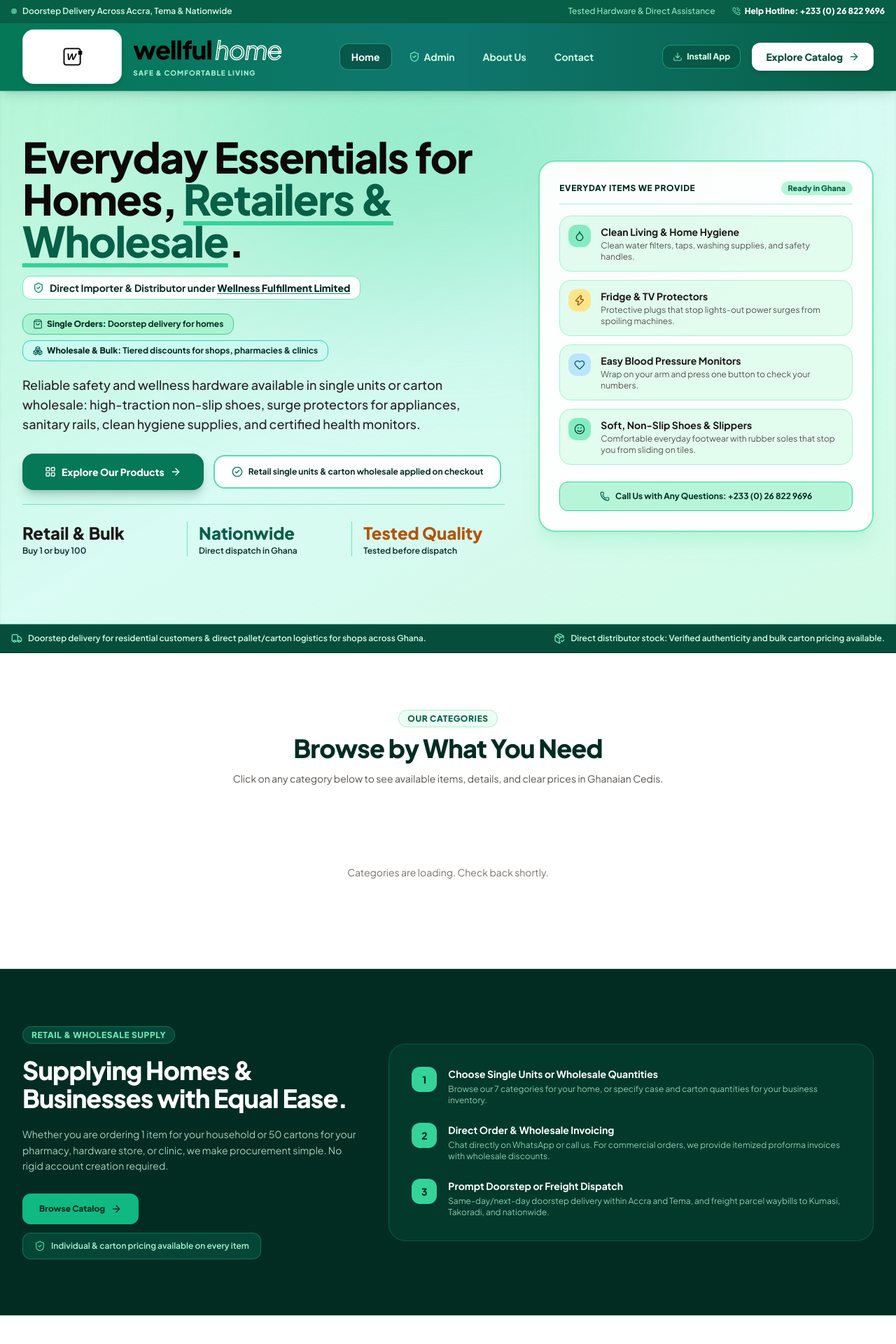
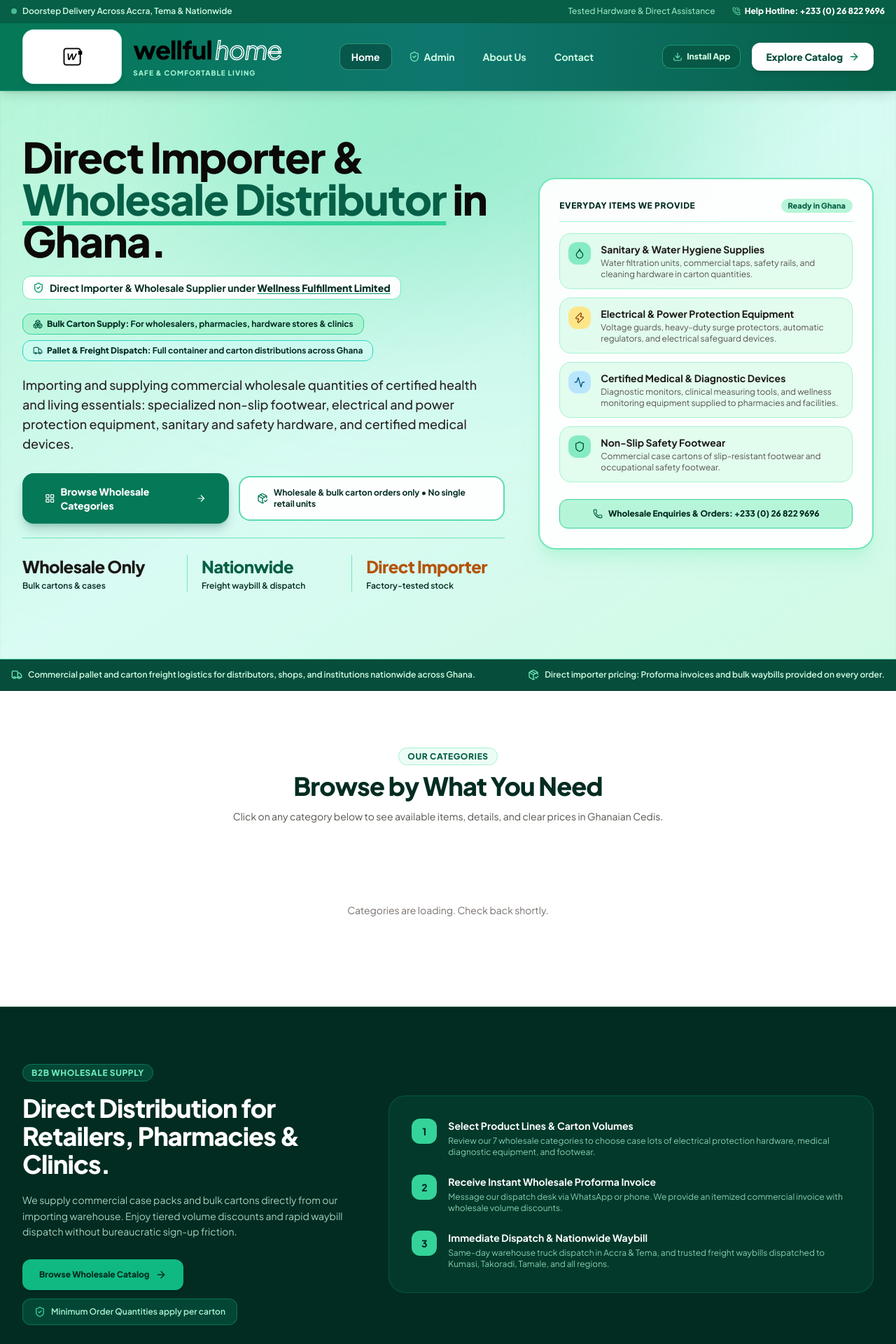
Before and after one commit to Wolfgh12/Wellful_home, a Django app: page / in a window 1280 px wide. Shown: the top 1920 px of the page at 70% size. Run offline with Django 5.2, Linux system fonts and the light colour scheme; data that the repository does not hold is empty; some libraries are stand-ins or nearby versions.

Commit message:
Reposition storefront strictly for wholesale B2B distribution, broaden electrical and medical categories, and fix stat column layout

```diff
--- a/templates/home.html
+++ b/templates/home.html
@@ -11,61 +11,62 @@
     <div class="max-w-7xl mx-auto px-4 sm:px-6 lg:px-8 relative z-10">
         <div class="grid grid-cols-1 lg:grid-cols-12 gap-12 items-center">
 
-            <!-- Left Headline & Introduction (Retail & Bulk Wholesale Incorporated) -->
+            <!-- Left Headline & Introduction (Strict Wholesale & Distributor Focus) -->
             <div class="lg:col-span-7 space-y-5 text-left">
                 <h1 class="text-4xl sm:text-5xl lg:text-6xl font-black text-stone-950 tracking-tight leading-tight">
-                    Everyday Essentials for Homes, <span class="text-emerald-800 underline decoration-emerald-400 underline-offset-8">Retailers &amp; Wholesale</span>.
+                    Direct Importer &amp; <span class="text-emerald-800 underline decoration-emerald-400 underline-offset-8">Wholesale Distributor</span> in Ghana.
                 </h1>
 
                 <!-- Wellness Fulfillment Limited Endorsement -->
                 <div class="inline-flex items-center gap-2 text-xs sm:text-sm font-bold text-emerald-950 bg-white/95 border border-emerald-300 px-3.5 py-1.5 rounded-xl shadow-xs">
                     <i data-lucide="shield-check" class="w-4 h-4 text-emerald-600 shrink-0"></i>
-                    <span>Direct Importer &amp; Distributor under <strong class="text-emerald-950 font-extrabold underline decoration-emerald-600 underline-offset-2">Wellness Fulfillment Limited</strong></span>
+                    <span>Direct Importer &amp; Wholesale Supplier under <strong class="text-emerald-950 font-extrabold underline decoration-emerald-600 underline-offset-2">Wellness Fulfillment Limited</strong></span>
                 </div>
 
-                <!-- Retail & Wholesale Flexibility Badge -->
+                <!-- B2B Supply Capability Badges -->
                 <div class="flex flex-wrap items-center gap-2">
                     <span class="inline-flex items-center gap-1.5 text-xs font-bold text-emerald-950 bg-emerald-200/90 border border-emerald-400 px-3.5 py-1.5 rounded-xl shadow-xs">
-                        <i data-lucide="shopping-bag" class="w-3.5 h-3.5 text-emerald-800"></i>
-                        <span><strong>Single Orders:</strong> Doorstep delivery for homes</span>
+                        <i data-lucide="boxes" class="w-3.5 h-3.5 text-emerald-800"></i>
+                        <span><strong>Bulk Carton Supply:</strong> For wholesalers, pharmacies, hardware stores &amp; clinics</span>
                     </span>
                     <span class="inline-flex items-center gap-1.5 text-xs font-bold text-emerald-950 bg-teal-100/90 border border-teal-400 px-3.5 py-1.5 rounded-xl shadow-xs">
-                        <i data-lucide="boxes" class="w-3.5 h-3.5 text-teal-800"></i>
-                        <span><strong>Wholesale &amp; Bulk:</strong> Tiered discounts for shops, pharmacies &amp; clinics</span>
+                        <i data-lucide="truck" class="w-3.5 h-3.5 text-teal-800"></i>
+                        <span><strong>Pallet &amp; Freight Dispatch:</strong> Full container and carton distributions across Ghana</span>
                     </span>
                 </div>
 
                 <p class="text-base sm:text-lg text-stone-800 font-medium leading-relaxed max-w-2xl">
-                    Reliable safety and wellness hardware available in single units or carton wholesale: high-traction non-slip shoes, surge protectors for appliances, sanitary rails, clean hygiene supplies, and certified health monitors.
+                    Importing and supplying commercial wholesale quantities of certified health and living essentials: specialized non-slip footwear, electrical and power protection equipment, sanitary and safety hardware, and certified medical devices.
                 </p>
 
-                <!-- Clear Direct Actions (Retail & Wholesale Selected Directly Per Product) -->
+                <!-- Wholesale Actions -->
                 <div class="flex flex-col sm:flex-row items-stretch sm:items-center gap-3.5 pt-2">
                     <a href="#pillars" class="inline-flex items-center justify-center gap-2 px-8 py-4 rounded-2xl bg-emerald-700 hover:bg-emerald-600 text-white font-black text-sm shadow-lg shadow-emerald-900/25 transition transform hover:-translate-y-0.5">
                         <i data-lucide="layout-grid" class="w-4 h-4"></i>
-                        <span>Explore Our Products</span>
+                        <span>Browse Wholesale Categories</span>
                         <i data-lucide="arrow-right" class="w-4 h-4"></i>
                     </a>
 
-                    <!-- Informational Non-Clickable Supply Pill -->
+                    <!-- Informational Wholesale Supply Pill -->
                     <div class="inline-flex items-center justify-center gap-2 px-6 py-3.5 rounded-2xl bg-white/95 border-2 border-emerald-400/80 text-emerald-950 text-xs font-bold shadow-xs select-none">
-                        <i data-lucide="check-circle-2" class="w-4 h-4 text-emerald-700 shrink-0"></i>
-                        <span>Retail single units &amp; carton wholesale applied on checkout</span>
+                        <i data-lucide="package-check" class="w-4 h-4 text-emerald-700 shrink-0"></i>
+                        <span>Wholesale &amp; bulk carton orders only • No single retail units</span>
                     </div>
                 </div>
 
-                <div class="pt-6 grid grid-cols-3 gap-4 border-t border-emerald-300">
-                    <div>
-                        <div class="text-xl sm:text-2xl font-black text-stone-900">Retail &amp; Bulk</div>
-                        <div class="text-xs text-emerald-950 font-semibold mt-0.5">Buy 1 or buy 100</div>
+                <!-- Fixed Stats Columns: Removed text collision and overflow lines -->
+                <div class="pt-6 grid grid-cols-1 sm:grid-cols-3 gap-6 sm:gap-4 border-t border-emerald-300">
+                    <div class="pr-2">
+                        <div class="text-xl sm:text-2xl font-black text-stone-900 tracking-tight">Wholesale Only</div>
+                        <div class="text-xs text-emerald-950 font-semibold mt-1">Bulk cartons &amp; cases</div>
                     </div>
-                    <div class="border-l border-emerald-300 pl-4">
-                        <div class="text-xl sm:text-2xl font-black text-emerald-800">Nationwide</div>
-                        <div class="text-xs text-emerald-950 font-semibold mt-0.5">Direct dispatch in Ghana</div>
+                    <div class="sm:border-l sm:border-emerald-300 sm:pl-5 pr-2">
+                        <div class="text-xl sm:text-2xl font-black text-emerald-800 tracking-tight">Nationwide</div>
+                        <div class="text-xs text-emerald-950 font-semibold mt-1">Freight waybill &amp; dispatch</div>
                     </div>
-                    <div class="border-l border-emerald-300 pl-4">
-                        <div class="text-xl sm:text-2xl font-black text-amber-700">Tested Quality</div>
-                        <div class="text-xs text-emerald-950 font-semibold mt-0.5">Tested before dispatch</div>
+                    <div class="sm:border-l sm:border-emerald-300 sm:pl-5">
+                        <div class="text-xl sm:text-2xl font-black text-amber-700 tracking-tight">Direct Importer</div>
+                        <div class="text-xs text-emerald-950 font-semibold mt-1">Factory-tested stock</div>
                     </div>
                 </div>
             </div>
@@ -85,46 +86,48 @@
                                 <i data-lucide="droplet" class="w-4 h-4"></i>
                             </div>
                             <div>
-                                <h4 class="text-sm font-bold text-stone-900">Clean Living &amp; Home Hygiene</h4>
-                                <p class="text-xs text-stone-600 mt-0.5">Clean water filters, taps, washing supplies, and safety handles.</p>
+                                <h4 class="text-sm font-bold text-stone-900">Sanitary &amp; Water Hygiene Supplies</h4>
+                                <p class="text-xs text-stone-600 mt-0.5">Water filtration units, commercial taps, safety rails, and cleaning hardware in carton quantities.</p>
                             </div>
                         </div>
 
+                        <!-- Broadened Electrical Equipment -->
                         <div class="flex items-start gap-3.5 p-3 rounded-2xl bg-emerald-100/60 border border-emerald-200 hover:border-emerald-400 transition">
                             <div class="p-2 rounded-xl bg-amber-200 text-amber-800 shrink-0">
                                 <i data-lucide="zap" class="w-4 h-4"></i>
                             </div>
                             <div>
-                                <h4 class="text-sm font-bold text-stone-900">Fridge &amp; TV Protectors</h4>
-                                <p class="text-xs text-stone-600 mt-0.5">Protective plugs that stop lights-out power surges from spoiling machines.</p>
+                                <h4 class="text-sm font-bold text-stone-900">Electrical &amp; Power Protection Equipment</h4>
+                                <p class="text-xs text-stone-600 mt-0.5">Voltage guards, heavy-duty surge protectors, automatic regulators, and electrical safeguard devices.</p>
                             </div>
                         </div>
 
+                        <!-- Broadened Medical & Healthcare Equipment -->
                         <div class="flex items-start gap-3.5 p-3 rounded-2xl bg-emerald-100/60 border border-emerald-200 hover:border-emerald-400 transition">
                             <div class="p-2 rounded-xl bg-sky-200 text-sky-800 shrink-0">
-                                <i data-lucide="heart" class="w-4 h-4"></i>
+                                <i data-lucide="activity" class="w-4 h-4"></i>
                             </div>
                             <div>
-                                <h4 class="text-sm font-bold text-stone-900">Easy Blood Pressure Monitors</h4>
-                                <p class="text-xs text-stone-600 mt-0.5">Wrap on your arm and press one button to check your numbers.</p>
+                                <h4 class="text-sm font-bold text-stone-900">Certified Medical &amp; Diagnostic Devices</h4>
+                                <p class="text-xs text-stone-600 mt-0.5">Diagnostic monitors, clinical measuring tools, and wellness monitoring equipment supplied to pharmacies and facilities.</p>
                             </div>
                         </div>
 
                         <div class="flex items-start gap-3.5 p-3 rounded-2xl bg-emerald-100/60 border border-emerald-200 hover:border-emerald-400 transition">
                             <div class="p-2 rounded-xl bg-emerald-300/80 text-emerald-900 shrink-0">
-                                <i data-lucide="smile" class="w-4 h-4"></i>
+                                <i data-lucide="shield" class="w-4 h-4"></i>
                             </div>
                             <div>
-                                <h4 class="text-sm font-bold text-stone-900">Soft, Non-Slip Shoes &amp; Slippers</h4>
-                                <p class="text-xs text-stone-600 mt-0.5">Comfortable everyday footwear with rubber soles that stop you from sliding on tiles.</p>
+                                <h4 class="text-sm font-bold text-stone-900">Non-Slip Safety Footwear</h4>
+                                <p class="text-xs text-stone-600 mt-0.5">Commercial case cartons of slip-resistant footwear and occupational safety footwear.</p>
                             </div>
                         </div>
                     </div>
 
                     <div class="pt-2">
-                        <a href="tel:+233268229696" class="flex items-center justify-center gap-2 w-full py-3 rounded-xl bg-emerald-200/80 hover:bg-emerald-300 border border-emerald-400 text-emerald-950 font-bold text-xs transition">
+                        <a href="tel:+233268229696" class="flex items-center justify-center gap-2 w-full py-3 rounded-xl bg-emerald-200/80 hover:bg-emerald-300 border border-emerald-400 text-emerald-950 font-black text-xs transition">
                             <i data-lucide="phone" class="w-3.5 h-3.5 text-emerald-800"></i>
-                            <span>Call Us with Any Questions: +233 (0) 26 822 9696</span>
+                            <span>Wholesale Enquiries &amp; Orders: +233 (0) 26 822 9696</span>
                         </a>
                     </div>
 
@@ -135,16 +138,16 @@
     </div>
 </section>
 
-<!-- Nationwide Delivery & Wholesale Logistics Bar -->
-<div class="bg-emerald-900 border-b border-emerald-950 py-3 px-4 text-xs font-semibold text-emerald-100">
+<!-- Nationwide Wholesale Logistics Bar -->
+<div class="bg-emerald-900 border-b border-emerald-950 py-3.5 px-4 text-xs font-semibold text-emerald-100">
     <div class="max-w-7xl mx-auto flex flex-wrap items-center justify-between gap-3">
         <div class="flex items-center gap-2">
             <i data-lucide="truck" class="w-4 h-4 text-emerald-300 shrink-0"></i>
-            <span>Doorstep delivery for residential customers &amp; direct pallet/carton logistics for shops across Ghana.</span>
+            <span>Commercial pallet and carton freight logistics for distributors, shops, and institutions nationwide across Ghana.</span>
         </div>
         <div class="flex items-center gap-2">
             <i data-lucide="package-check" class="w-4 h-4 text-emerald-300 shrink-0"></i>
-            <span>Direct distributor stock: Verified authenticity and bulk carton pricing available.</span>
+            <span>Direct importer pricing: Proforma invoices and bulk waybills provided on every order.</span>
         </div>
     </div>
 </div>
@@ -241,58 +244,58 @@
     </div>
 </section>
 
-<!-- How Ordering Works (Retail & Wholesale Pathways) -->
+<!-- How Wholesale Procurement Works -->
 <section id="about" class="py-20 bg-emerald-950 text-white border-t border-emerald-900">
     <div class="max-w-7xl mx-auto px-4 sm:px-6 lg:px-8">
         <div class="grid grid-cols-1 lg:grid-cols-12 gap-10 items-center">
 
             <div class="lg:col-span-5 space-y-5">
                 <span class="text-xs uppercase font-extrabold tracking-wider text-emerald-300 bg-emerald-900/80 px-3 py-1 rounded-full border border-emerald-500/40">
-                    Retail &amp; Wholesale Supply
+                    B2B Wholesale Supply
                 </span>
                 <h2 class="text-3xl sm:text-4xl font-black tracking-tight leading-tight">
-                    Supplying Homes &amp; Businesses with Equal Ease.
+                    Direct Distribution for Retailers, Pharmacies &amp; Clinics.
                 </h2>
                 <p class="text-emerald-100/80 text-sm leading-relaxed">
-                    Whether you are ordering 1 item for your household or 50 cartons for your pharmacy, hardware store, or clinic, we make procurement simple. No rigid account creation required.
+                    We supply commercial case packs and bulk cartons directly from our importing warehouse. Enjoy tiered volume discounts and rapid waybill dispatch without bureaucratic sign-up friction.
                 </p>
                 <div class="flex flex-wrap items-center gap-3 pt-2">
                     <a href="{% url 'catalog:product_list' %}" class="inline-flex items-center gap-2 px-6 py-3.5 rounded-xl bg-emerald-500 hover:bg-emerald-400 text-brand-950 font-black text-xs shadow-md transition">
-                        <span>Browse Catalog</span>
+                        <span>Browse Wholesale Catalog</span>
                         <i data-lucide="arrow-right" class="w-4 h-4"></i>
                     </a>
                     <div class="inline-flex items-center gap-2 px-4 py-2.5 rounded-xl bg-emerald-900/80 border border-emerald-500/40 text-emerald-200 font-semibold text-xs select-none">
                         <i data-lucide="shield-check" class="w-4 h-4 text-emerald-400"></i>
-                        <span>Individual &amp; carton pricing available on every item</span>
+                        <span>Minimum Order Quantities apply per carton</span>
                     </div>
                 </div>
             </div>
 
-            <!-- 3 Dual Steps -->
+            <!-- 3 Wholesale Steps -->
             <div class="lg:col-span-7">
                 <div class="bg-emerald-900/40 border border-emerald-800/80 rounded-3xl p-6 sm:p-8 space-y-6">
 
                     <div class="flex items-start gap-4">
                         <div class="w-9 h-9 rounded-xl bg-emerald-400 text-emerald-950 font-black flex items-center justify-center shrink-0 text-sm">1</div>
                         <div>
-                            <h4 class="font-bold text-sm text-white">Choose Single Units or Wholesale Quantities</h4>
-                            <p class="text-xs text-emerald-200/80 mt-1">Browse our 7 categories for your home, or specify case and carton quantities for your business inventory.</p>
+                            <h4 class="font-bold text-sm text-white">Select Product Lines &amp; Carton Volumes</h4>
+                            <p class="text-xs text-emerald-200/80 mt-1">Review our 7 wholesale categories to choose case lots of electrical protection hardware, medical diagnostic equipment, and footwear.</p>
                         </div>
                     </div>
 
                     <div class="flex items-start gap-4">
                         <div class="w-9 h-9 rounded-xl bg-emerald-400 text-emerald-950 font-black flex items-center justify-center shrink-0 text-sm">2</div>
                         <div>
-                            <h4 class="font-bold text-sm text-white">Direct Order &amp; Wholesale Invoicing</h4>
-                            <p class="text-xs text-emerald-200/80 mt-1">Chat directly on WhatsApp or call us. For commercial orders, we provide itemized proforma invoices with wholesale discounts.</p>
+                            <h4 class="font-bold text-sm text-white">Receive Instant Wholesale Proforma Invoice</h4>
+                            <p class="text-xs text-emerald-200/80 mt-1">Message our dispatch desk via WhatsApp or phone. We provide an itemized commercial invoice with wholesale volume discounts.</p>
                         </div>
                     </div>
 
                     <div class="flex items-start gap-4">
                         <div class="w-9 h-9 rounded-xl bg-emerald-400 text-emerald-950 font-black flex items-center justify-center shrink-0 text-sm">3</div>
                         <div>
-                            <h4 class="font-bold text-sm text-white">Prompt Doorstep or Freight Dispatch</h4>
-                            <p class="text-xs text-emerald-200/80 mt-1">Same-day/next-day doorstep delivery within Accra and Tema, and freight parcel waybills to Kumasi, Takoradi, and nationwide.</p>
+                            <h4 class="font-bold text-sm text-white">Immediate Dispatch &amp; Nationwide Waybill</h4>
+                            <p class="text-xs text-emerald-200/80 mt-1">Same-day warehouse truck dispatch in Accra &amp; Tema, and trusted freight waybills dispatched to Kumasi, Takoradi, Tamale, and all regions.</p>
                         </div>
                     </div>
 
@@ -310,13 +313,13 @@
 
             <div class="space-y-2 max-w-xl text-left">
                 <span class="text-xs uppercase font-extrabold tracking-wider text-emerald-950 bg-emerald-200/90 border border-emerald-300 px-3 py-1 rounded-full">
-                    Direct Sales &amp; Distribution
+                    Direct Wholesale Supply
                 </span>
                 <h3 class="text-2xl sm:text-3xl font-black text-stone-950 tracking-tight">
-                    Order for Your Home or Source Wholesale Stock
+                    Source Commercial &amp; Wholesale Inventory
                 </h3>
                 <p class="text-sm text-stone-700 leading-relaxed">
-                    Our team is based in Accra and ready to assist with individual purchases, installation guidance, or wholesale supply contracts across Ghana.
+                    Our sales and logistics desk is located in Accra to coordinate carton distributions, proforma quotes, and recurring supply contracts across Ghana.
                 </p>
             </div>
 
```
